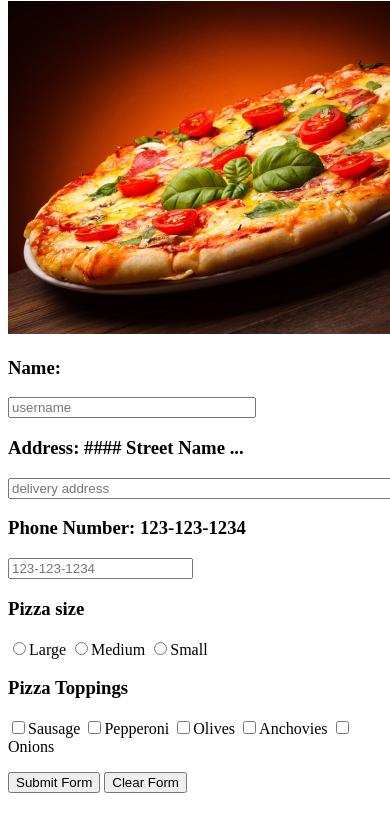
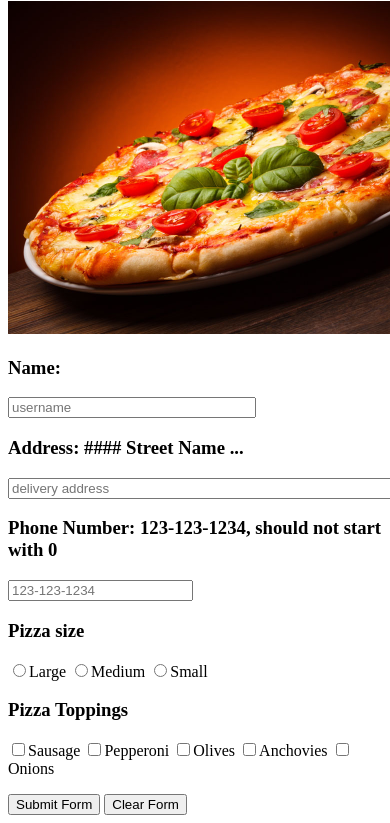
Before and after one commit to Ganjingdedamao/COMP531Spring, a plain HTML site: page inclass-2/Pizza.html in a window 390 px wide. Shown: the part 79-902 px from the top of the page. Before the commit the page ends 880 px from the top, so only its background shows below. Drawn offline with nearby package versions, Linux system fonts and the light colour scheme.

Commit message:
add notes" phone: should not start with 0"

```diff
--- a/inclass-2/Pizza.html
+++ b/inclass-2/Pizza.html
@@ -38,7 +38,7 @@
         </p>
         <p>
             <!--phone number-->
-            <h3>Phone Number: 123-123-1234 </h3>
+            <h3>Phone Number: 123-123-1234, should not start with 0</h3>
             <!--when mouse set this area focused, when blank will be empty, otherwise it will be filled with"123-123-1234"-->
             <input type="tel" id="phone" placeholder="123-123-1234" value="">
         </p>
```
